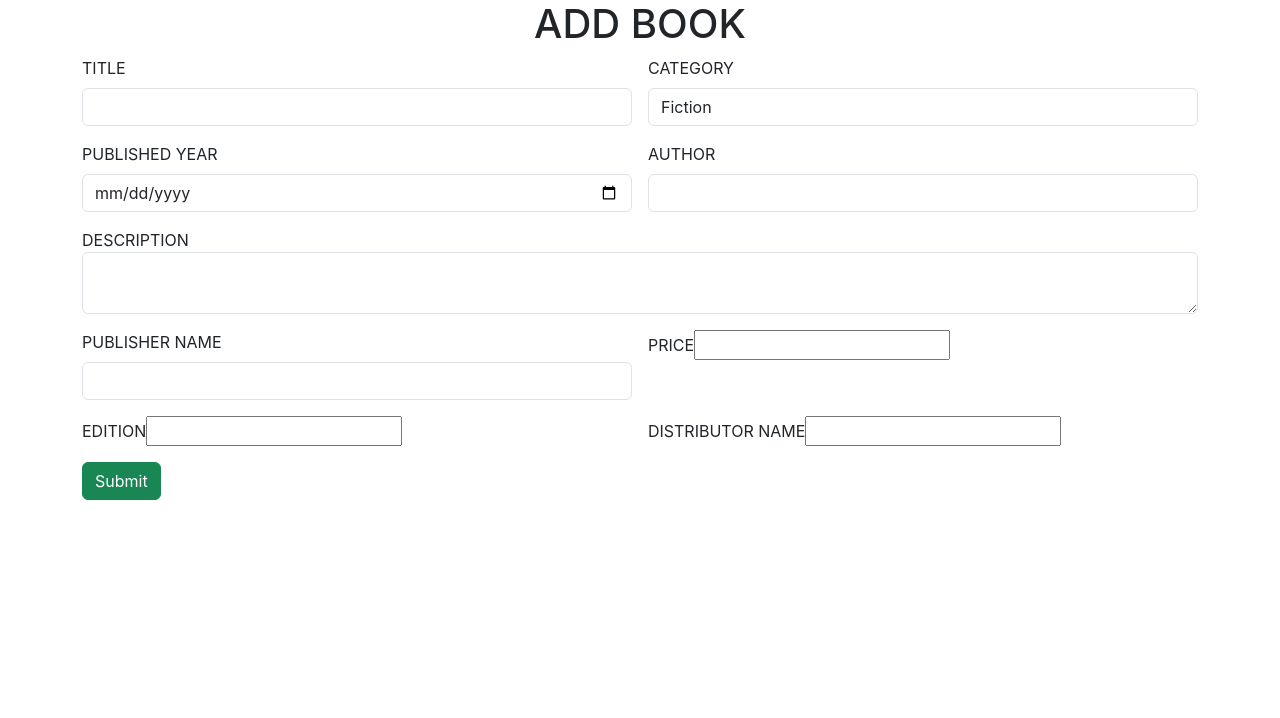
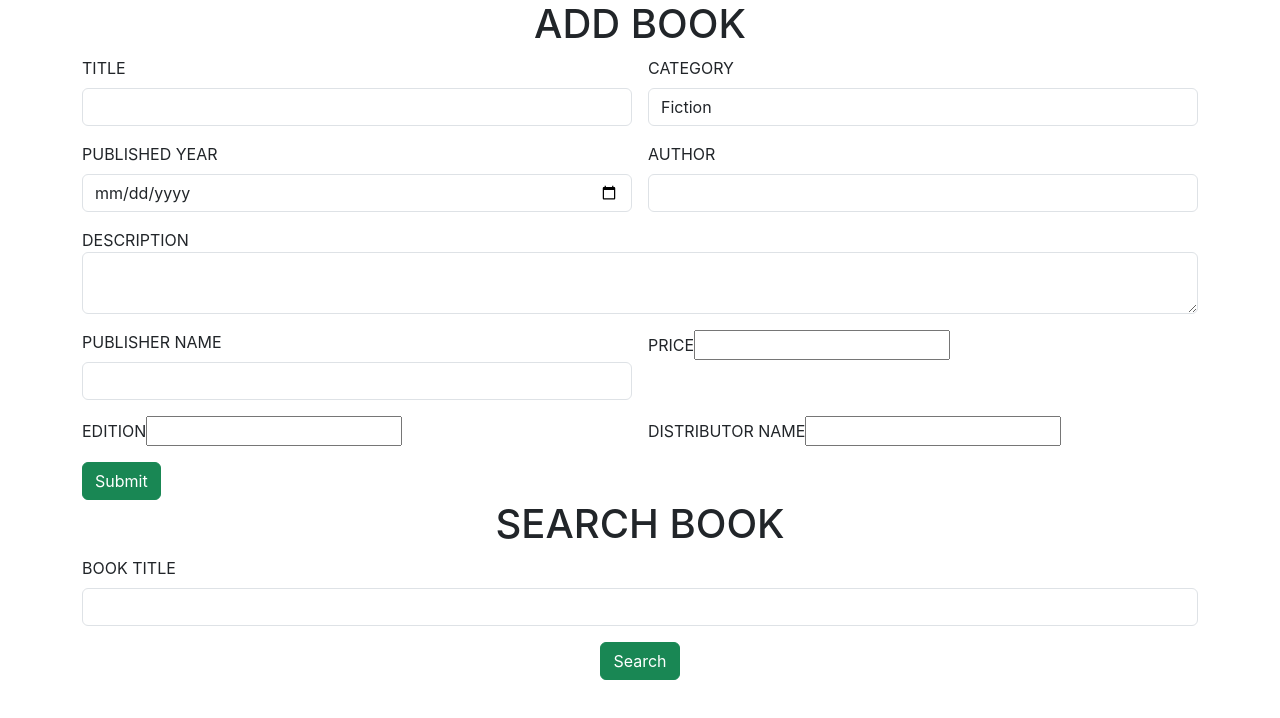
Before and after one commit to Stinamariya/bookapp-react, a React (Create React App) app: page / in a window 1280 px wide. Shown: the top 718 px of the page. Built offline with nearby package versions, Linux system fonts and the light colour scheme.

Commit message:
complete

```diff
--- a/src/App.js
+++ b/src/App.js
@@ -1,12 +1,13 @@
 import logo from './logo.svg';
 import './App.css';
 import AddBook from './components/AddBook';
+import SearchBook from './components/SearchBook';
 
 function App() {
   return (
     <div>
       <AddBook/>
-
+      <SearchBook/>
     </div>
   );
 }
--- /dev/null
+++ b/src/components/SearchBook.jsx
@@ -0,0 +1,23 @@
+import React from 'react'
+
+const SearchBook = () => {
+  return (
+    <div>
+        <div className="container">
+            <h1><center>SEARCH BOOK</center></h1>
+            <div className="row g-3">
+                <div className="col col-12 col-sm-12 col-md-12 col-lg-12 col-xl-12 col-xxl-12">
+                    <label htmlFor="" className="form-label">BOOK TITLE</label>
+                    <input type="text" className="form-control" />
+                </div>
+
+                <div className="col col-12 col-sm-12 col-md-12 col-lg-12 col-xl-12 col-xxl-12">
+                    <center><button className="btn btn-success">Search</button></center>
+                </div>
+            </div>
+        </div>
+    </div>
+  )
+}
+
+export default SearchBook
```
